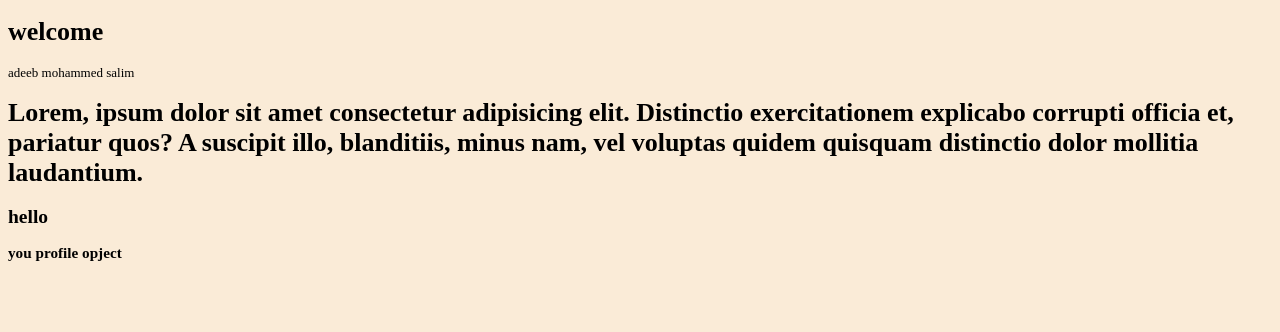
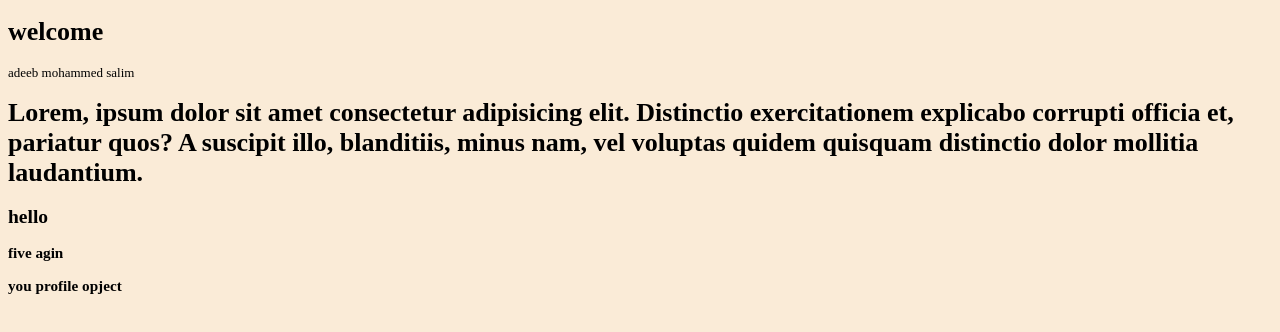
Before and after one commit to adeebsalim503/lec7, a plain HTML site: page index.html in a window 1280 px wide. Drawn offline with Linux system fonts and the light colour scheme.

Commit message:
five agin

```diff
--- a/index.html
+++ b/index.html
@@ -18,6 +18,7 @@
                minus nam,
              vel voluptas quidem quisquam distinctio dolor mollitia laudantium.</h1>
         <h2>hello</h2>
+        <h3>five agin</h3>
         <h3>you profile opject</h3>
     </div>
 
```
